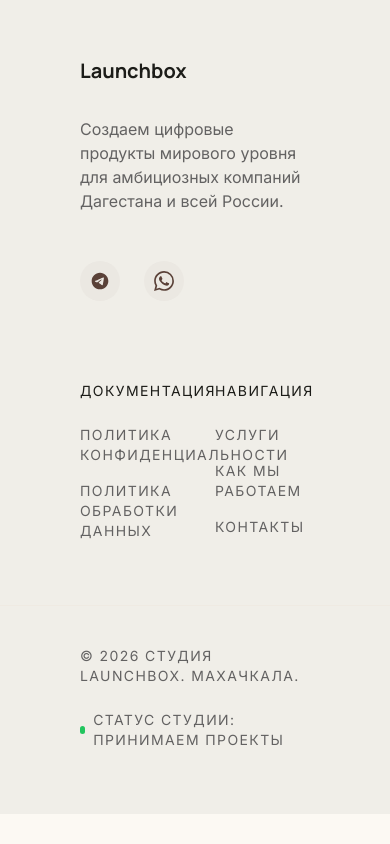
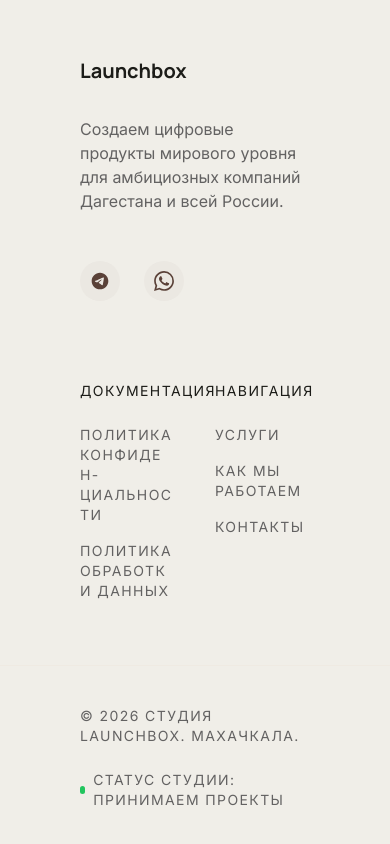
Before and after one commit to cretsu39/launchbox-ai-studio, a plain HTML site: page index.html in a window 390 px wide. Shown: the part 7731-8575 px from the top of the page. Before the commit the page ends 8545 px from the top, so only its background shows below. Drawn offline with nearby package versions, Linux system fonts and the light colour scheme.

Commit message:
Add soft hyphen and break-words to footer privacy link for mobile wrapping

```diff
--- a/index.html
+++ b/index.html
@@ -389,8 +389,8 @@
 <div class="grid grid-cols-2 gap-10">
 <div class="flex flex-col gap-4">
 <span class="font-['Inter'] text-sm uppercase tracking-widest text-on-surface mb-2">Документация</span>
-<button onclick="document.getElementById('privacy-modal').classList.remove('hidden')" class="text-left text-[#636262] dark:text-[#b0ada8] hover:underline decoration-2 underline-offset-4 transition-opacity font-['Inter'] text-sm uppercase tracking-widest cursor-none">Политика конфиденциальности</button>
-<button onclick="document.getElementById('data-policy-modal').classList.remove('hidden')" class="text-left text-[#636262] dark:text-[#b0ada8] hover:underline decoration-2 underline-offset-4 transition-opacity font-['Inter'] text-sm uppercase tracking-widest cursor-none">Политика обработки данных</button>
+<button onclick="document.getElementById('privacy-modal').classList.remove('hidden')" class="text-left text-[#636262] dark:text-[#b0ada8] hover:underline decoration-2 underline-offset-4 transition-opacity font-['Inter'] text-sm uppercase tracking-widest cursor-none break-words">Политика конфиден&shy;циальности</button>
+<button onclick="document.getElementById('data-policy-modal').classList.remove('hidden')" class="text-left text-[#636262] dark:text-[#b0ada8] hover:underline decoration-2 underline-offset-4 transition-opacity font-['Inter'] text-sm uppercase tracking-widest cursor-none break-words">Политика обработки данных</button>
 </div>
 <div class="flex flex-col gap-4">
 <span class="font-['Inter'] text-sm uppercase tracking-widest text-on-surface mb-2">Навигация</span>
```
